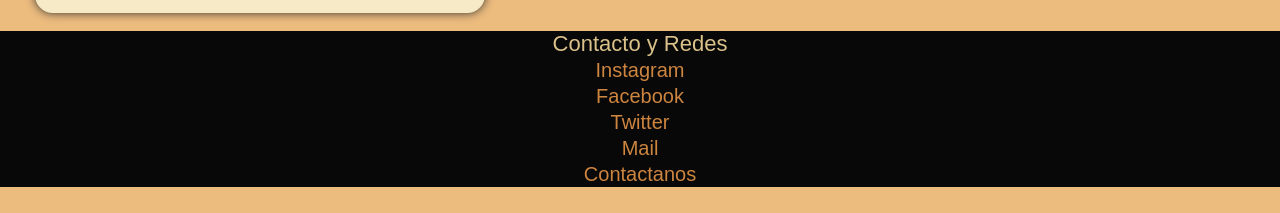
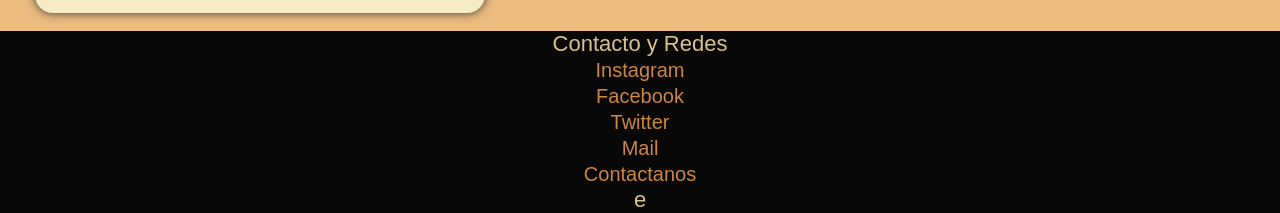
Before and after one commit to MagdaZF/Recetas.net, a plain HTML site: page contactanos.html in a window 1280 px wide. Shown: the part 979-1192 px from the top of the page. Before the commit the page ends 1166 px from the top, so only its background shows below. Drawn offline with Linux system fonts and the light colour scheme.

Commit message:
Update contactanos.html

```diff
--- a/contactanos.html
+++ b/contactanos.html
@@ -59,6 +59,7 @@
                 <li><a href="">Mail</a></li>
                 <li class="contactanos"><a href="contactanos.html">Contactanos</a></li>
             </ul>
+            <p>e<p>
         </div>
     </footer>
 
```
